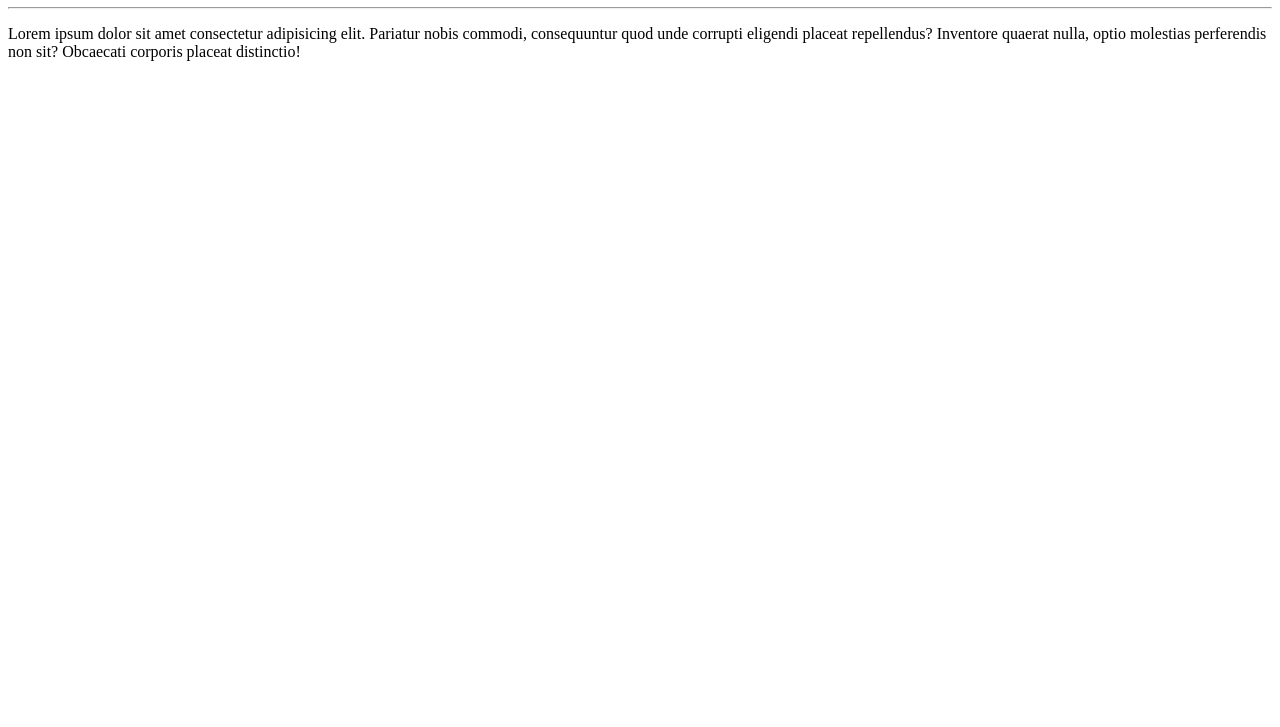
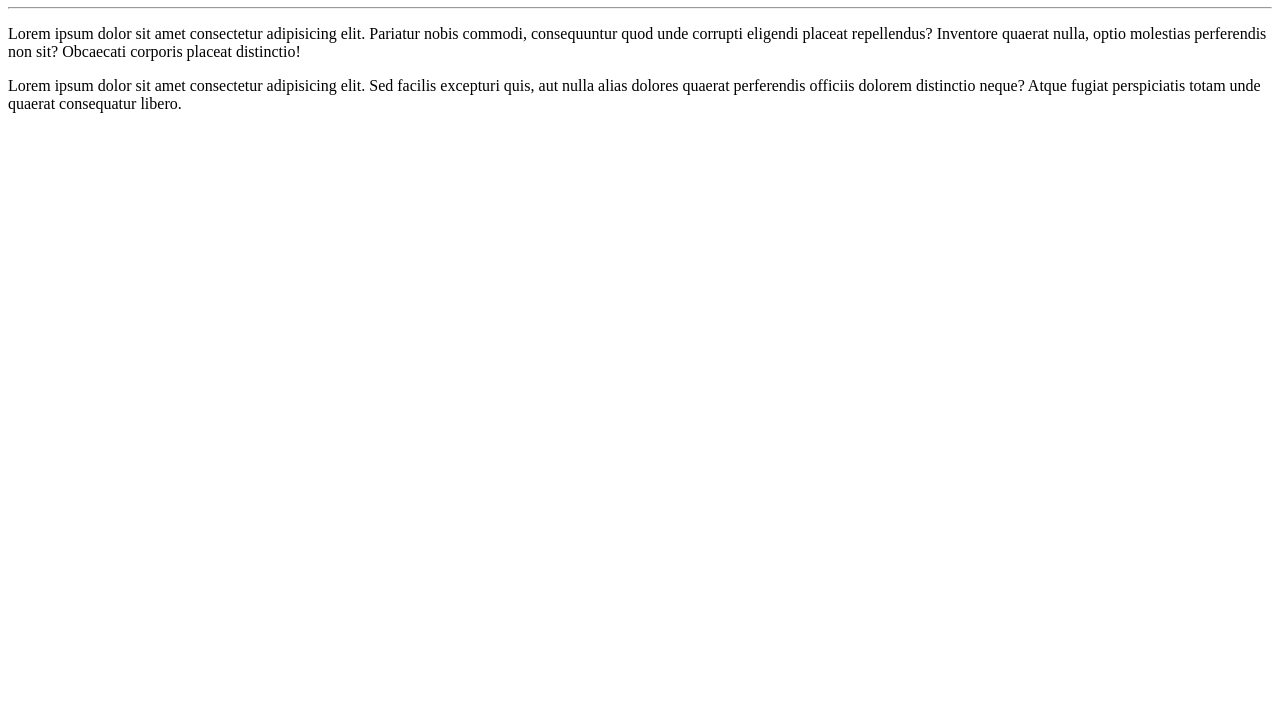
Before and after one commit to lucasSpan/Ola-Mundo, a plain HTML site: page site-exemplo/index.html in a window 1280 px wide. Shown: the part 73-800 px from the top of the page. Drawn offline with Linux system fonts and the light colour scheme.

Commit message:
Parágrafo adicionado

```diff
--- a/site-exemplo/index.html
+++ b/site-exemplo/index.html
@@ -9,5 +9,7 @@
     <h1>Olá, Mundo!</h1>
     <hr>
     <p>Lorem ipsum dolor sit amet consectetur adipisicing elit. Pariatur nobis commodi, consequuntur quod unde corrupti eligendi placeat repellendus? Inventore quaerat nulla, optio molestias perferendis non sit? Obcaecati corporis placeat distinctio!</p>
+
+    <p>Lorem ipsum dolor sit amet consectetur adipisicing elit. Sed facilis excepturi quis, aut nulla alias dolores quaerat perferendis officiis dolorem distinctio neque? Atque fugiat perspiciatis totam unde quaerat consequatur libero.</p>
 </body>
 </html>
```
